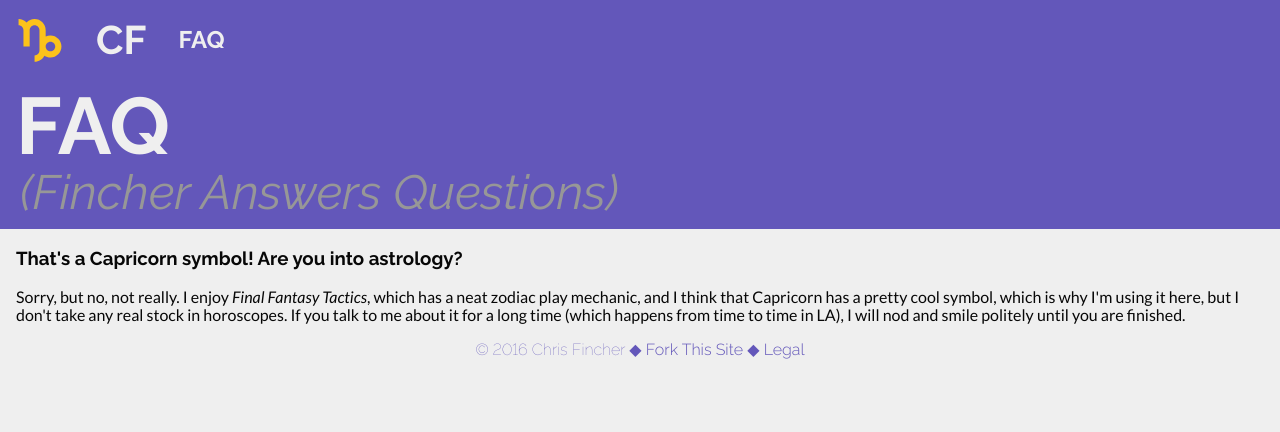
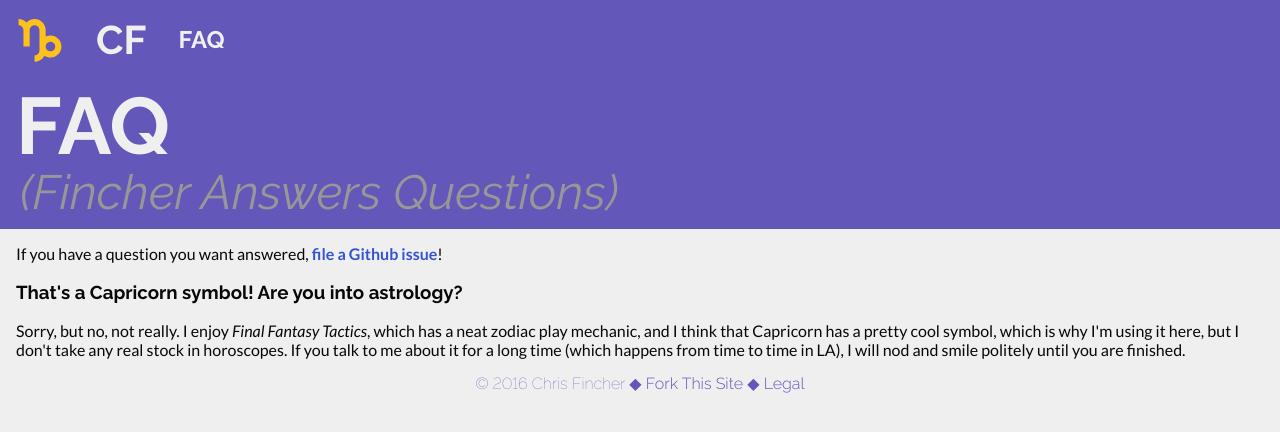
Before and after one commit to symbolboxer/symbolboxer.github.io, a Jekyll site: the page built from faq.html, in a window 1280 px wide. Shown: the top 432 px of the page. Built offline with Jekyll 4.4.1, drawn with Linux system fonts in a browser that asks for light colours; nearby versions of some CDN libraries.

Commit message:
invite the abusers and trolls of the internet to fight me

```diff
--- a/faq.html
+++ b/faq.html
@@ -4,6 +4,12 @@ title: FAQ
 subtitle: (Fincher Answers Questions)
 tabtitle: FAQ
 ---
+
+<p>
+	If you have a question you want answered,
+	<a href="https://github.com/chrimifi/chrimifi.github.io/issues/new">
+		file a Github issue</a>!
+</p>
 
 <h3>That's a Capricorn symbol! Are you into astrology?</h3>
 <p>
```
